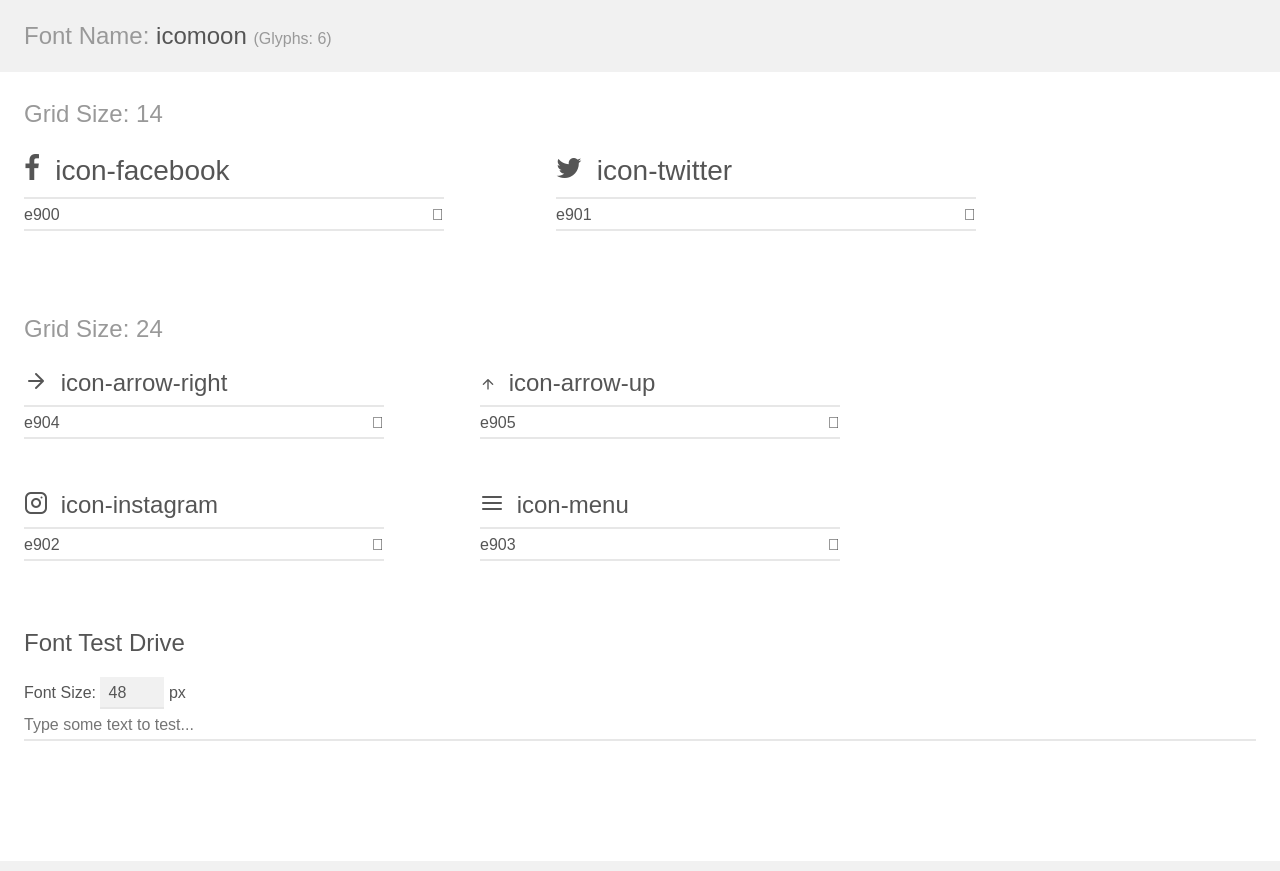
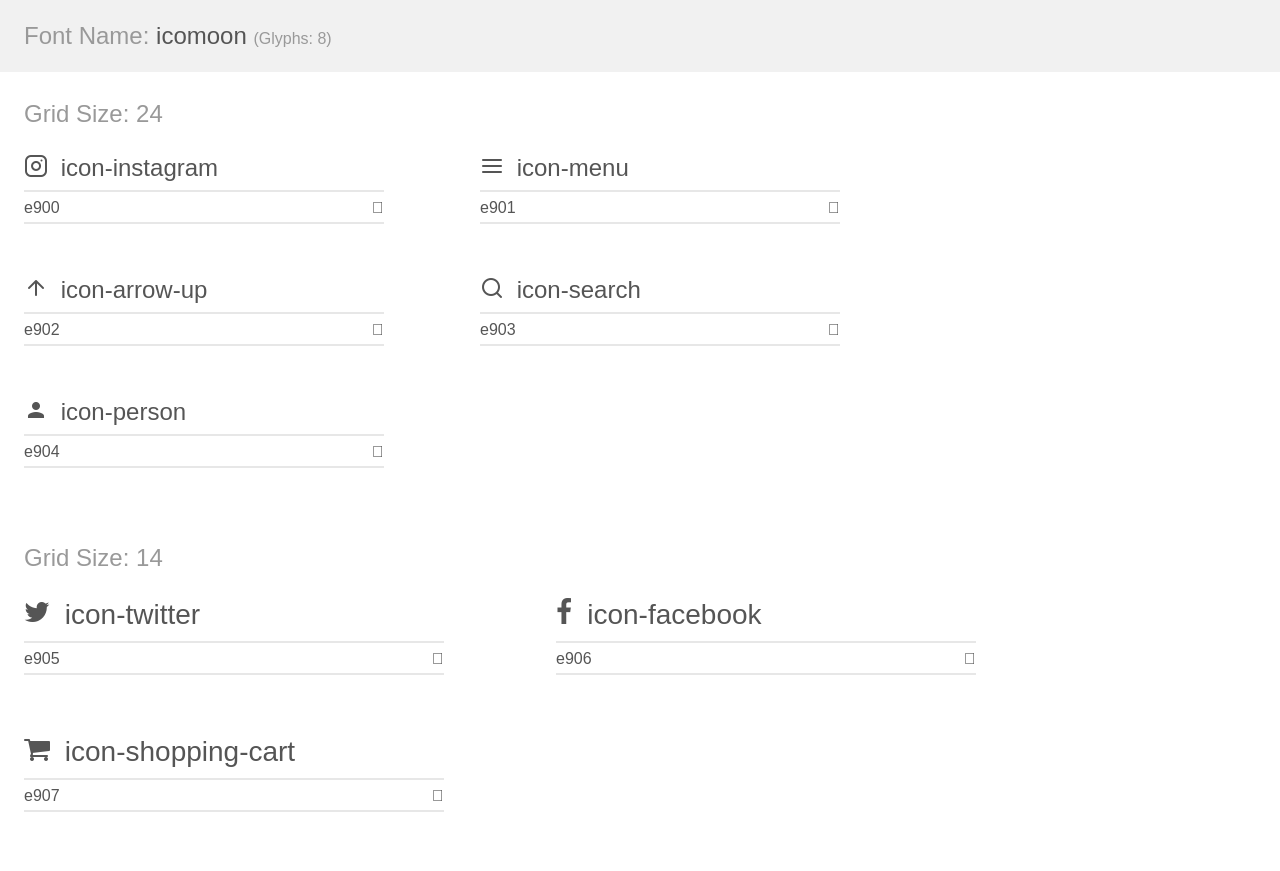
Before and after one commit to Matheus2004a/Playstation-Store-Animation, a plain HTML site: page assets/fonts/demo.html in a window 1280 px wide. Shown: the top 871 px of the page. Drawn offline with Linux system fonts and the light colour scheme.

Commit message:
Adicionando pack de ícones

```diff
--- a/assets/fonts/demo-files/demo.css
+++ b/assets/fonts/demo-files/demo.css
@@ -147,8 +147,8 @@ p {
   font-size: 16px;
 }
 .fs1 {
+  font-size: 24px;
+}
+.fs2 {
   font-size: 28px;
 }
-.fs2 {
-  font-size: 24px;
-}
--- a/assets/fonts/demo.html
+++ b/assets/fonts/demo.html
@@ -9,14 +9,14 @@
     <link rel="stylesheet" href="style.css"></head>
 <body>
     <div class="bgc1 clearfix">
-        <h1 class="mhmm mvm"><span class="fgc1">Font Name:</span> icomoon <small class="fgc1">(Glyphs:&nbsp;6)</small></h1>
+        <h1 class="mhmm mvm"><span class="fgc1">Font Name:</span> icomoon <small class="fgc1">(Glyphs:&nbsp;8)</small></h1>
     </div>
     <div class="clearfix mhl ptl">
-        <h1 class="mvm mtn fgc1">Grid Size: 14</h1>
+        <h1 class="mvm mtn fgc1">Grid Size: 24</h1>
         <div class="glyph fs1">
             <div class="clearfix bshadow0 pbs">
-                <span class="icon-facebook"></span>
-                <span class="mls"> icon-facebook</span>
+                <span class="icon-instagram"></span>
+                <span class="mls"> icon-instagram</span>
             </div>
             <fieldset class="fs0 size1of1 clearfix hidden-false">
                 <input type="text" readonly value="e900" class="unit size1of2" />
@@ -29,8 +29,8 @@
         </div>
         <div class="glyph fs1">
             <div class="clearfix bshadow0 pbs">
-                <span class="icon-twitter"></span>
-                <span class="mls"> icon-twitter</span>
+                <span class="icon-menu"></span>
+                <span class="mls"> icon-menu</span>
             </div>
             <fieldset class="fs0 size1of1 clearfix hidden-false">
                 <input type="text" readonly value="e901" class="unit size1of2" />
@@ -41,13 +41,38 @@
                 <input type="text" readonly value="" class="liga unitRight" />
             </div>
         </div>
-    </div>
-    <div class="clearfix mhl ptl">
-        <h1 class="mvm mtn fgc1">Grid Size: 24</h1>
-        <div class="glyph fs2">
+        <div class="glyph fs1">
             <div class="clearfix bshadow0 pbs">
-                <span class="icon-arrow-right"></span>
-                <span class="mls"> icon-arrow-right</span>
+                <span class="icon-arrow-up"></span>
+                <span class="mls"> icon-arrow-up</span>
+            </div>
+            <fieldset class="fs0 size1of1 clearfix hidden-false">
+                <input type="text" readonly value="e902" class="unit size1of2" />
+                <input type="text" maxlength="1" readonly value="&#xe902;" class="unitRight size1of2 talign-right" />
+            </fieldset>
+            <div class="fs0 bshadow0 clearfix hidden-true">
+                <span class="unit pvs fgc1">liga: </span>
+                <input type="text" readonly value="" class="liga unitRight" />
+            </div>
+        </div>
+        <div class="glyph fs1">
+            <div class="clearfix bshadow0 pbs">
+                <span class="icon-search"></span>
+                <span class="mls"> icon-search</span>
+            </div>
+            <fieldset class="fs0 size1of1 clearfix hidden-false">
+                <input type="text" readonly value="e903" class="unit size1of2" />
+                <input type="text" maxlength="1" readonly value="&#xe903;" class="unitRight size1of2 talign-right" />
+            </fieldset>
+            <div class="fs0 bshadow0 clearfix hidden-true">
+                <span class="unit pvs fgc1">liga: </span>
+                <input type="text" readonly value="" class="liga unitRight" />
+            </div>
+        </div>
+        <div class="glyph fs1">
+            <div class="clearfix bshadow0 pbs">
+                <span class="icon-person"></span>
+                <span class="mls"> icon-person</span>
             </div>
             <fieldset class="fs0 size1of1 clearfix hidden-false">
                 <input type="text" readonly value="e904" class="unit size1of2" />
@@ -58,10 +83,13 @@
                 <input type="text" readonly value="" class="liga unitRight" />
             </div>
         </div>
+    </div>
+    <div class="clearfix mhl ptl">
+        <h1 class="mvm mtn fgc1">Grid Size: 14</h1>
         <div class="glyph fs2">
             <div class="clearfix bshadow0 pbs">
-                <span class="icon-arrow-up"></span>
-                <span class="mls"> icon-arrow-up</span>
+                <span class="icon-twitter"></span>
+                <span class="mls"> icon-twitter</span>
             </div>
             <fieldset class="fs0 size1of1 clearfix hidden-false">
                 <input type="text" readonly value="e905" class="unit size1of2" />
@@ -74,12 +102,12 @@
         </div>
         <div class="glyph fs2">
             <div class="clearfix bshadow0 pbs">
-                <span class="icon-instagram"></span>
-                <span class="mls"> icon-instagram</span>
+                <span class="icon-facebook"></span>
+                <span class="mls"> icon-facebook</span>
             </div>
             <fieldset class="fs0 size1of1 clearfix hidden-false">
-                <input type="text" readonly value="e902" class="unit size1of2" />
-                <input type="text" maxlength="1" readonly value="&#xe902;" class="unitRight size1of2 talign-right" />
+                <input type="text" readonly value="e906" class="unit size1of2" />
+                <input type="text" maxlength="1" readonly value="&#xe906;" class="unitRight size1of2 talign-right" />
             </fieldset>
             <div class="fs0 bshadow0 clearfix hidden-true">
                 <span class="unit pvs fgc1">liga: </span>
@@ -88,12 +116,12 @@
         </div>
         <div class="glyph fs2">
             <div class="clearfix bshadow0 pbs">
-                <span class="icon-menu"></span>
-                <span class="mls"> icon-menu</span>
+                <span class="icon-shopping-cart"></span>
+                <span class="mls"> icon-shopping-cart</span>
             </div>
             <fieldset class="fs0 size1of1 clearfix hidden-false">
-                <input type="text" readonly value="e903" class="unit size1of2" />
-                <input type="text" maxlength="1" readonly value="&#xe903;" class="unitRight size1of2 talign-right" />
+                <input type="text" readonly value="e907" class="unit size1of2" />
+                <input type="text" maxlength="1" readonly value="&#xe907;" class="unitRight size1of2 talign-right" />
             </fieldset>
             <div class="fs0 bshadow0 clearfix hidden-true">
                 <span class="unit pvs fgc1">liga: </span>
--- a/assets/fonts/style.css
+++ b/assets/fonts/style.css
@@ -1,10 +1,10 @@
 @font-face {
   font-family: 'icomoon';
-  src:  url('fonts/icomoon.eot?k5me8w');
-  src:  url('fonts/icomoon.eot?k5me8w#iefix') format('embedded-opentype'),
-    url('fonts/icomoon.ttf?k5me8w') format('truetype'),
-    url('fonts/icomoon.woff?k5me8w') format('woff'),
-    url('fonts/icomoon.svg?k5me8w#icomoon') format('svg');
+  src:  url('fonts/icomoon.eot?oxzc5n');
+  src:  url('fonts/icomoon.eot?oxzc5n#iefix') format('embedded-opentype'),
+    url('fonts/icomoon.ttf?oxzc5n') format('truetype'),
+    url('fonts/icomoon.woff?oxzc5n') format('woff'),
+    url('fonts/icomoon.svg?oxzc5n#icomoon') format('svg');
   font-weight: normal;
   font-style: normal;
   font-display: block;
@@ -25,22 +25,27 @@
   -moz-osx-font-smoothing: grayscale;
 }
 
-.icon-facebook:before {
+.icon-instagram:before {
   content: "\e900";
 }
-.icon-twitter:before {
+.icon-menu:before {
   content: "\e901";
 }
-.icon-arrow-right:before {
+.icon-arrow-up:before {
+  content: "\e902";
+}
+.icon-search:before {
+  content: "\e903";
+}
+.icon-person:before {
   content: "\e904";
 }
-.icon-arrow-up:before {
-  font-size: 1rem;
+.icon-twitter:before {
   content: "\e905";
 }
-.icon-instagram:before {
-  content: "\e902";
+.icon-facebook:before {
+  content: "\e906";
 }
-.icon-menu:before {
-  content: "\e903";
+.icon-shopping-cart:before {
+  content: "\e907";
 }
```
Also changed, not shown: assets/fonts/selection.json (+1 -1 lines), index.html (+16 -0 lines), style.css (+23 -3 lines), assets/fonts/fonts/icomoon.ttf, assets/fonts/fonts/icomoon.woff, 2 other files.
